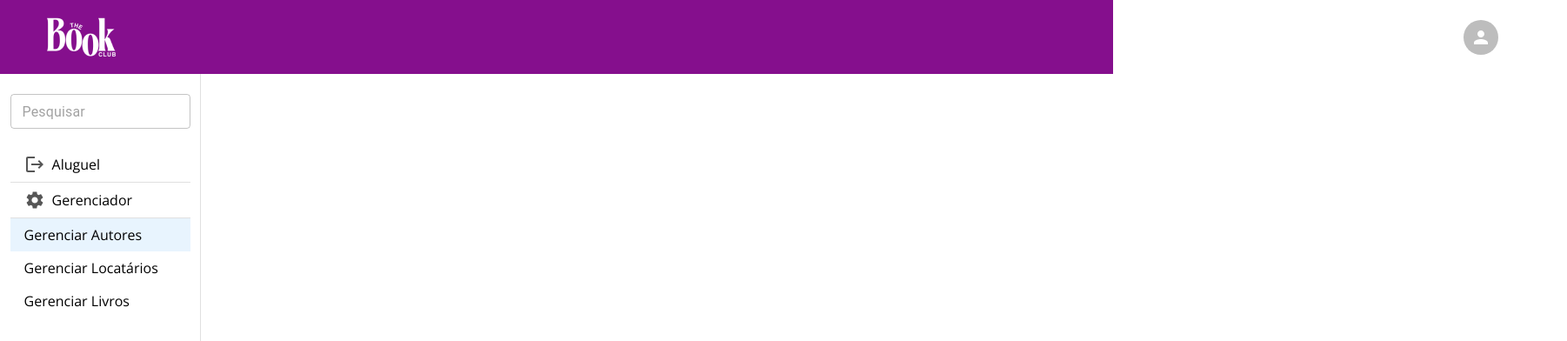
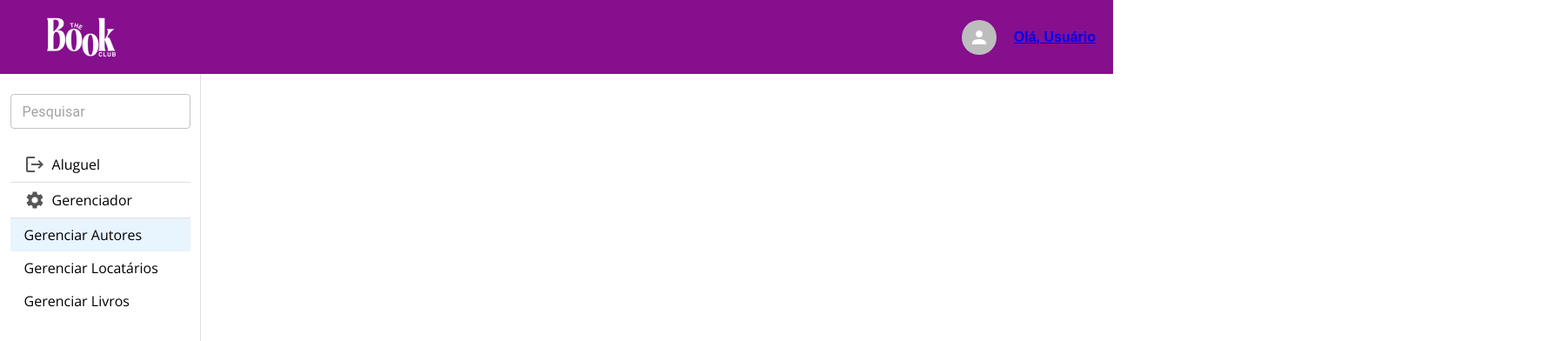
Before and after one commit to TheBookClubDB/TheBookClub-Front, a React (Vite) app: page /criar-autor in a window 1280 px wide. Shown: the top 392 px of the page at 87% size, 1802 px wide, since content can reach past the window. Built offline with nearby package versions, Linux system fonts and the light colour scheme.

Commit message:
fix: Correção de conflitos de mesclagem

```diff
--- a/src/header/Header.module.css
+++ b/src/header/Header.module.css
@@ -12,19 +12,18 @@ header {
   display: flex;
   flex-direction: column;
   background-color: #850f8d;
-  padding: 20px 20px;
+  padding: 20px;
 }
 
 .navbar {
   display: flex;
-  flex-direction: row;
-  gap: 2vw;
+  justify-content: space-between;
   align-items: center;
   color: white;
   font-weight: bold;
 }
 
-ul{
+ul {
   list-style-type: none;
 }
 
@@ -37,7 +36,6 @@ ul{
 
 .navlinks {
   text-align: center;
-  margin-right: 35%;
   display: flex;
   gap: 30px;
 }
@@ -51,19 +49,12 @@ ul{
 .account {
   display: flex;
   align-items: center;
-  gap: 30px;
+  gap: 20px;
 }
 
 .avatar {
   display: flex;
-  margin-left: 1520px;
-  width: 30px;
-  height: 30px;
+  width: 40px;
+  height: 40px;
   align-items: center;
 }
-
-.account a {
-  color: white;
-  text-decoration: none;
-  font-size: 16px;
-}
```
Also changed, not shown: src/header/Header.tsx (+5 -7 lines).
